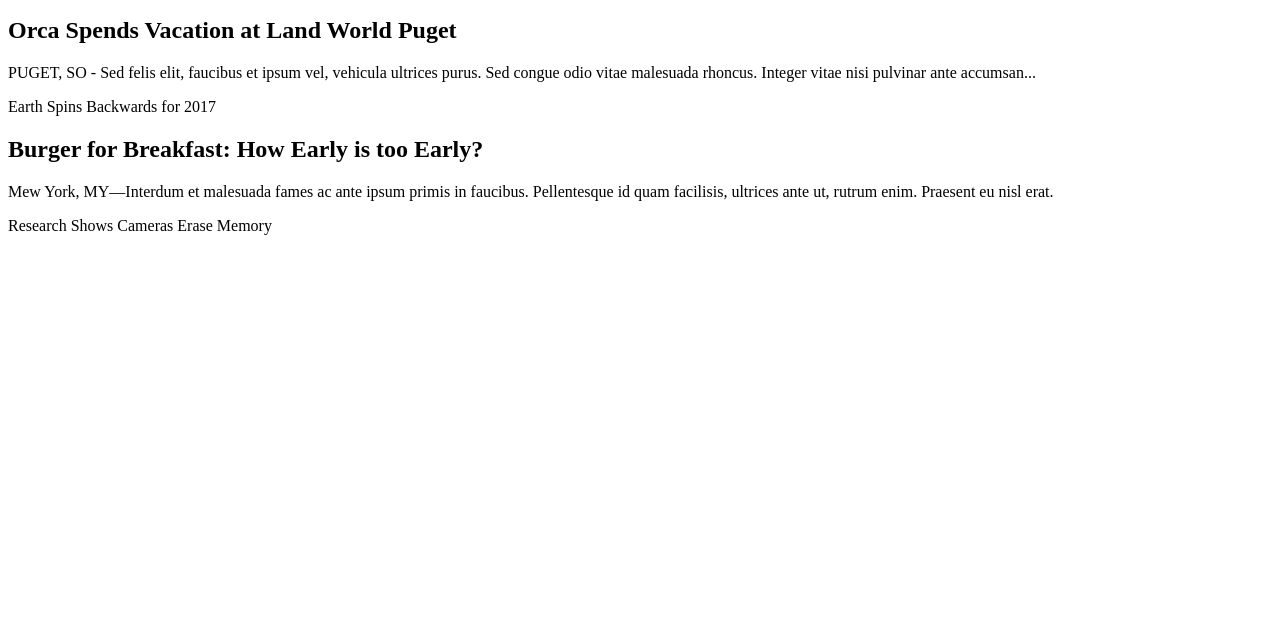
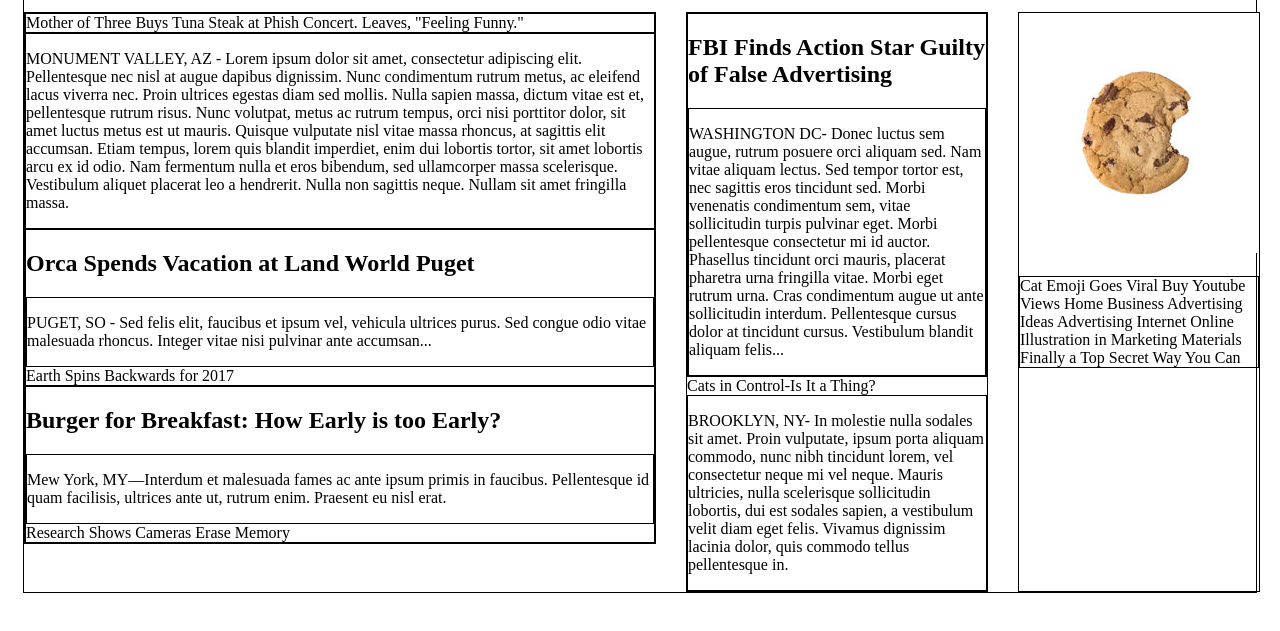
Before and after one commit to Grimaldi79/my-times, a plain HTML site: page index.html in a window 1280 px wide. Shown: the part 117-748 px from the top of the page. Drawn offline with Linux system fonts and the light colour scheme.

Commit message:
Columns text complete.

```diff
--- a/index.html
+++ b/index.html
@@ -31,6 +31,7 @@
     <!-- Main Content-->
     <div class="main-content">
       <!-- First Column-->
+      <div class="column">
         <div class="column-1"> <!-- large -->
           <div class="artcle-1">
             <div class="image">
@@ -61,15 +62,50 @@
               </div>
             </div>
           </div>
+        </div>
+      </div>
+      <!-- Second Column-->
+      <div class="column">
+        <div class="column-2"> <!-- medium -->
+          <div class="sub-arts">
+            <div class="article">
+              <h2>FBI Finds Action Star Guilty of False Advertising</h2>
+              <div class="art-text">
+              <p>WASHINGTON DC- Donec luctus sem augue, rutrum posuere orci aliquam sed. Nam vitae aliquam lectus. Sed tempor tortor est, nec sagittis eros tincidunt sed. Morbi venenatis condimentum sem, vitae sollicitudin turpis pulvinar eget. Morbi pellentesque consectetur mi id auctor. Phasellus tincidunt orci mauris, placerat pharetra urna fringilla vitae. Morbi eget rutrum urna. Cras condimentum augue ut ante sollicitudin interdum. Pellentesque cursus dolor at tincidunt cursus. Vestibulum blandit aliquam felis...</p>
+              </div>
+            </div>
+            <div class="cat-image">
+              <span>Cats in Control-Is It a Thing?</span>
+            </div>
+            <div class="articles">
+              <div class="art-text">
+              <p>BROOKLYN, NY- In molestie nulla sodales sit amet. Proin vulputate, ipsum porta aliquam commodo, nunc nibh tincidunt lorem, vel consectetur neque mi vel neque. Mauris ultricies, nulla scelerisque sollicitudin lobortis, dui est sodales sapien, a vestibulum velit diam eget felis. Vivamus dignissim lacinia dolor, quis commodo tellus pellentesque in.</p>
+              </div>
+            </div>
 
           </div>
-      <!-- Second Column-->
-      <div class="colmn-2"> <!-- medium -->
 
           </div>
+        </div>
       <!-- Riht Side Bar -->
-      <div class="right-sidebar"> <!-- small -->
+      <div class="column">
+        <div class="column-3"> <!-- small -->
+          <div class="sub-arts">
+            <img src="./resources/images/img-news-bite.png" alt=" News bites cookie.">
+              <div class="news-bites">
+                <h3></h3>
+                <div class="art-text">
+                  <span class="snipit">Cat Emoji Goes Viral</span>
+                  <span class="snipit">Buy Youtube Views</span>
+                  <span class="snipit">Home Business Advertising Ideas</span>
+                  <span class="snipit">Advertising Internet Online</span>
+                  <span class="snipit">Illustration in Marketing Materials</span>
+                  <span class="snipit">Finally a Top Secret Way You Can</span>
+                </div>
+              </div>
 
+            </div>
+          </div>
         </div>
     </div>
 
--- a/resources/css/style.css
+++ b/resources/css/style.css
@@ -39,3 +39,57 @@ nav span{
 nav a{
   color: black;
 }
+
+.main-content{
+  border: 1px solid black;
+  padding-top: 120px;
+  margin: 0 auto 78px auto;
+  display: flex;
+  width: 1232px;
+}
+
+.column{
+  display: flex;
+  flex-direction: column;
+  margin-right: 30px;
+}
+.column-1{
+  width: 630px;
+  border: 1px solid black;
+}
+
+.column-2 {
+  width: 300px;
+  border: 1px solid black;
+}
+
+.column-3{
+  height: 100%;
+  width: 240px;
+  border: 1px solid black;
+
+}
+
+.article-1{
+border: 1px solid black;
+}
+
+.article{
+border: 1px solid black;
+}
+
+.sub-art{
+border: 1px solid black;
+}
+
+.art-text{
+border: 1px solid black;
+}
+
+.image{
+border: 1px solid black;
+}
+
+.art-foot{
+border: 1px solid black;
+}
```
Lines whose indentation alone changed are shown as unchanged.
